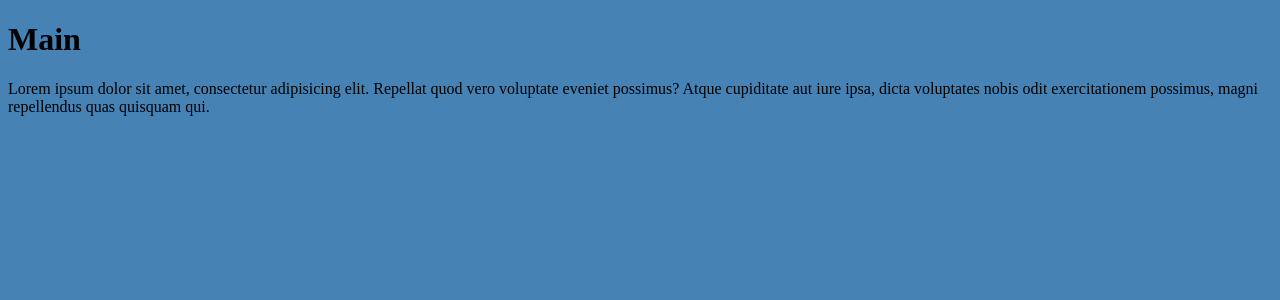
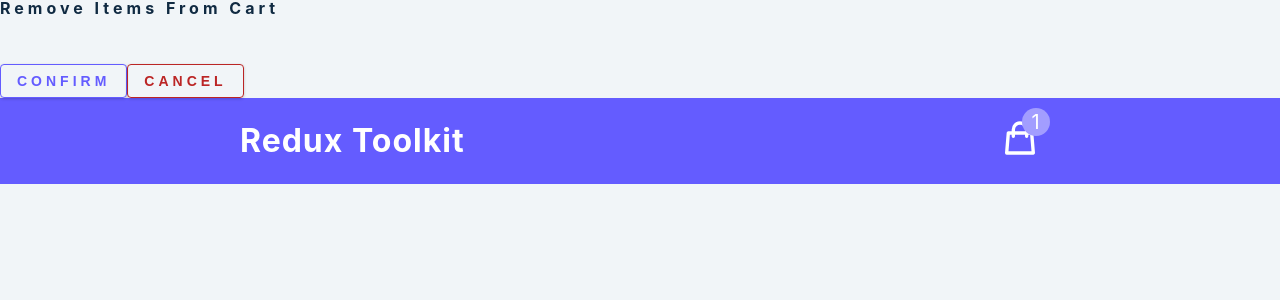
Before and after one commit to craigdev937/cart3toolkit, a React app: page / in a window 1280 px wide. Shown: the top 300 px of the page. Built offline with nearby package versions, Linux system fonts and the light colour scheme; the HTML template or start-up script is replaced by a standard one.

Commit message:
Updated App.css, icons.jsx, and added Modal.jsx.

```diff
--- a/src/app/App.css
+++ b/src/app/App.css
@@ -1,3 +1,228 @@
+:root {
+    --clr-primary: #645cff;
+    --clr-primary-dark: #282566;
+    --clr-primary-light: #a29dff;
+    --clr-gray-1: #102a42;
+    --clr-gray-5: #617d98;
+    --clr-gray-10: #f1f5f8;
+    --clr-white: #fff;
+    --clr-red-dark: hsl(360, 67%, 44%);
+    --clr-red-light: hsl(360, 71%, 66%);
+    --transition: all 0.3s linear;
+    --spacing: 0.25rem;
+    --radius: 0.25rem;
+    --large-screen-width: 1170px;
+    --small-screen-width: 90vw;
+    --fixed-width: 50rem;
+}
+
+* {
+    padding: 0;
+    margin: 0;
+    box-sizing: border-box;
+}
+
 body {
-    background-color: steelblue;
+    font-family: -apple-system, BlinkMacSystemFont, 'Segoe UI', Roboto, Oxygen,
+        Ubuntu, Cantarell, 'Open Sans', 'Helvetica Neue', sans-serif;
+    background-color: var(--clr-gray-10);
+    color: var(--clr-gray-1);
+    line-height: 1.5;
+    font-size: 0.875rem;
 }
+
+a {
+    text-decoration: none;
+}
+
+img {
+    width: 100%;
+    display: block;
+}
+
+h1, h2, h3, h4 {
+    letter-spacing: var(--spacing);
+    text-transform: capitalize;
+    line-height: 1.25;
+    margin-bottom: 0.75rem;
+}
+
+h1 {
+    font-size: 3rem;
+}
+
+h2 {
+    font-size: 2rem;
+}
+
+h3 {
+    font-size: 1.5rem;
+}
+
+h4 {
+    font-size: 0.875rem;
+}
+
+p {
+    margin-bottom: 1.25rem;
+}
+
+@media screen and (min-width: 800px) {
+    h1 {
+        font-size: 4rem;
+    }
+
+    h2 {
+        font-size: 2.5rem;
+    }
+
+    h3 {
+        font-size: 2rem;
+    }
+
+    h4 {
+        font-size: 1rem;
+    }
+
+    body {
+        font-size: 1rem;
+    }
+
+    h1, h2, h3, h4 {
+        line-height: 1;
+    }
+}
+
+.btn {
+    text-transform: uppercase;
+    background: var(--clr-primary);
+    color: var(--clr-white);
+    padding: 0.375rem 0.75rem;
+    letter-spacing: var(--spacing);
+    display: inline-block;
+    font-weight: 700;
+    transition: var(--transition);
+    font-size: 0.875rem;
+    border: none;
+    cursor: pointer;
+    box-shadow: 0 1px 3px rgba(0, 0, 0, 0.2);
+}
+
+.btn:hover {
+    color: var(--clr-primary);
+    background: var(--clr-primary-light);
+}
+
+/* Navbar  */
+.loading {
+    text-align: center;
+    margin-top: 5rem;
+}
+
+nav {
+    background: var(--clr-primary);
+    padding: 1.25rem 2rem;
+}
+
+.nav-center {
+    max-width: var(--fixed-width);
+    width: 100%;
+    margin: 0 auto;
+    display: flex;
+    justify-content: space-between;
+    align-items: center;
+}
+
+nav h3 {
+    margin-bottom: 0;
+    letter-spacing: 1px;
+    color: var(--clr-white);
+}
+
+.nav-container {
+    display: block;
+    position: relative;
+}
+
+nav svg {
+    width: 40px;
+    color: var(--clr-white);
+}
+
+.amount-container {
+    position: absolute;
+    top: -0.6rem;
+    right: -0.6rem;
+    width: 1.75rem;
+    height: 1.75rem;
+    border-radius: 50%;
+    background: var(--clr-primary-light);
+    display: flex;
+    align-items: center;
+    justify-content: center;
+}
+
+.total-amount {
+    color: var(--clr-white);
+    margin-bottom: 0;
+    font-size: 1.25rem;
+}
+
+/* Cart */
+.cart {
+    min-height: calc(100vh - 120px);
+    width: 90vw;
+    margin: 0 auto;
+    margin-top: 40px;
+    padding: 2.5rem 0;
+    max-width: var(--fixed-width);
+}
+
+.cart h2 {
+    text-transform: upp;
+    text-align: center;
+    margin-bottom: 3rem;
+}
+
+.empty-cart {
+    text-transform: lowercase;
+    color: var(--clr-gray-5);
+    margin-top: 1rem;
+    text-align: center;
+}
+
+.cart footer {
+    margin-top: 4rem;
+    text-align: center;
+}
+
+.cart-total h4 {
+    text-transform: capitalize;
+    display: flex;
+    justify-content: space-between;
+    margin-top: 1rem;
+}
+
+.clear-btn,
+.confirm-btn {
+    background: transparent;
+    padding: 0.5rem 1rem;
+    color: var(--clr-red-dark);
+    border: 1px solid var(--clr-red-dark);
+    margin-top: 2.25rem;
+    border-radius: var(--radius);
+}
+
+.clear-btn:hover {
+    background: var(--clr-red-dark);
+    color: var(--clr-red-dark);
+    border-color: var(--clr-red-light);
+}
+
+.confirm-btn {
+    border-color: var(--clr-primary);
+    color: var(--clr-primary);
+}
+
+
+/* Cart Item */
--- a/src/containers/Main.jsx
+++ b/src/containers/Main.jsx
@@ -1,10 +1,12 @@
 import React from "react";
+import { Modal } from "../misc/Modal";
+import { Navbar } from "../components/Navbar";
 
 export const Main = () => {
     return (
         <React.Fragment>
-            <h1>Main</h1>
-            <p>Lorem ipsum dolor sit amet, consectetur adipisicing elit. Repellat quod vero voluptate eveniet possimus? Atque cupiditate aut iure ipsa, dicta voluptates nobis odit exercitationem possimus, magni repellendus quas quisquam qui.</p>
+            <Modal />
+            <Navbar />
         </React.Fragment>
     );
 };
--- /dev/null
+++ b/src/misc/Modal.jsx
@@ -0,0 +1,36 @@
+import React from "react";
+import { useDispatch } from "react-redux";
+import { clearCart } from "../global/CartSlice";
+import { closeModal } from "../global/ModalSlice";
+
+export const Modal = () => {
+    const dispatch = useDispatch();
+
+    return (
+        <main className="modal-container">
+            <div className="modal">
+                <h4>Remove items from cart</h4>
+                <div className="btn-container">
+                    <button
+                        type="button"
+                        className="btn confirm-btn"
+                        onClick={() => {
+                            dispatch(clearCart());
+                            dispatch(closeModal());
+                        }}>
+                        confirm
+                    </button>
+                    <button
+                        type="button"
+                        className="btn clear-btn"
+                        onClick={() => {
+                            dispatch(closeModal());
+                        }}
+                        >
+                            cancel
+                    </button>
+                </div>
+            </div>
+        </main>
+    );
+};
--- /dev/null
+++ b/src/misc/icons.jsx
@@ -0,0 +1,58 @@
+import React from "react";
+
+export const CartIcon = () => {
+    return (
+        <svg
+            xmlns="http://www.w3.org/2000/svg"
+            className="h-6 w-6"
+            fill="none"
+            viewBox="0 0 24 24"
+            stroke="currentColor"
+            strokeWidth={2}
+        >
+            <path
+                strokeLinecap="round"
+                strokeLinejoin="round"
+                d="M16 11V7a4 4 0 00-8 0v4M5 9h14l1 12H4L5 9z"
+            />
+        </svg>
+    );
+};
+
+export const ChevronDown = () => {
+    return (
+        <svg
+            xmlns="http://www.w3.org/2000/svg"
+            className="h-6 w-6"
+            fill="none"
+            viewBox="0 0 24 24"
+            stroke="currentColor"
+            strokeWidth={2}
+        >
+            <path
+                strokeLinecap="round"
+                strokeLinejoin="round"
+                d="M19 9l-7 7-7-7"
+            />
+        </svg>
+    );
+};
+
+export const ChevronUp = () => {
+    return (
+        <svg
+            xmlns="http://www.w3.org/2000/svg"
+            className="h-6 w-6"
+            fill="none"
+            viewBox="0 0 24 24"
+            stroke="currentColor"
+            strokeWidth={2}
+        >
+            <path
+                strokeLinecap="round"
+                strokeLinejoin="round"
+                d="M5 15l7-7 7 7"
+            />
+        </svg>
+    );
+};
```
Also changed, not shown: src/misc/icons.js (deleted, +0 -56 lines).
